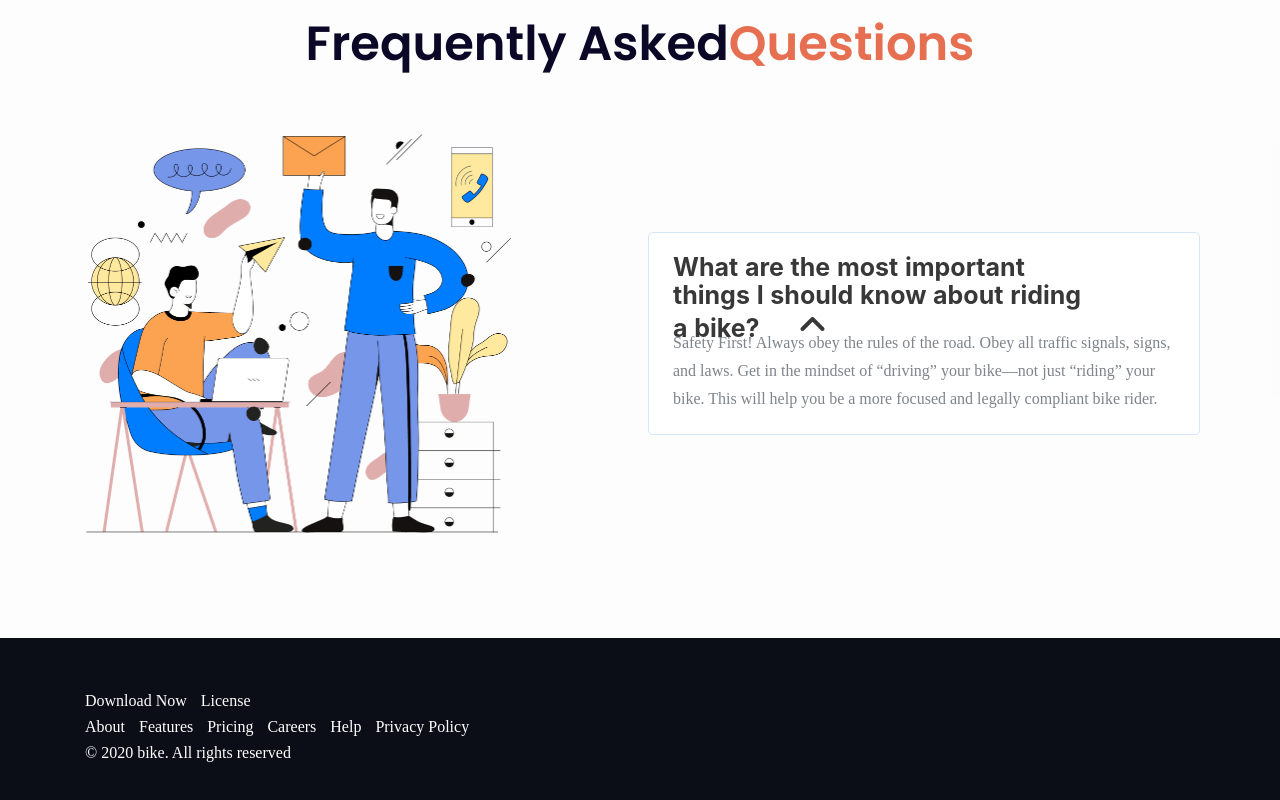
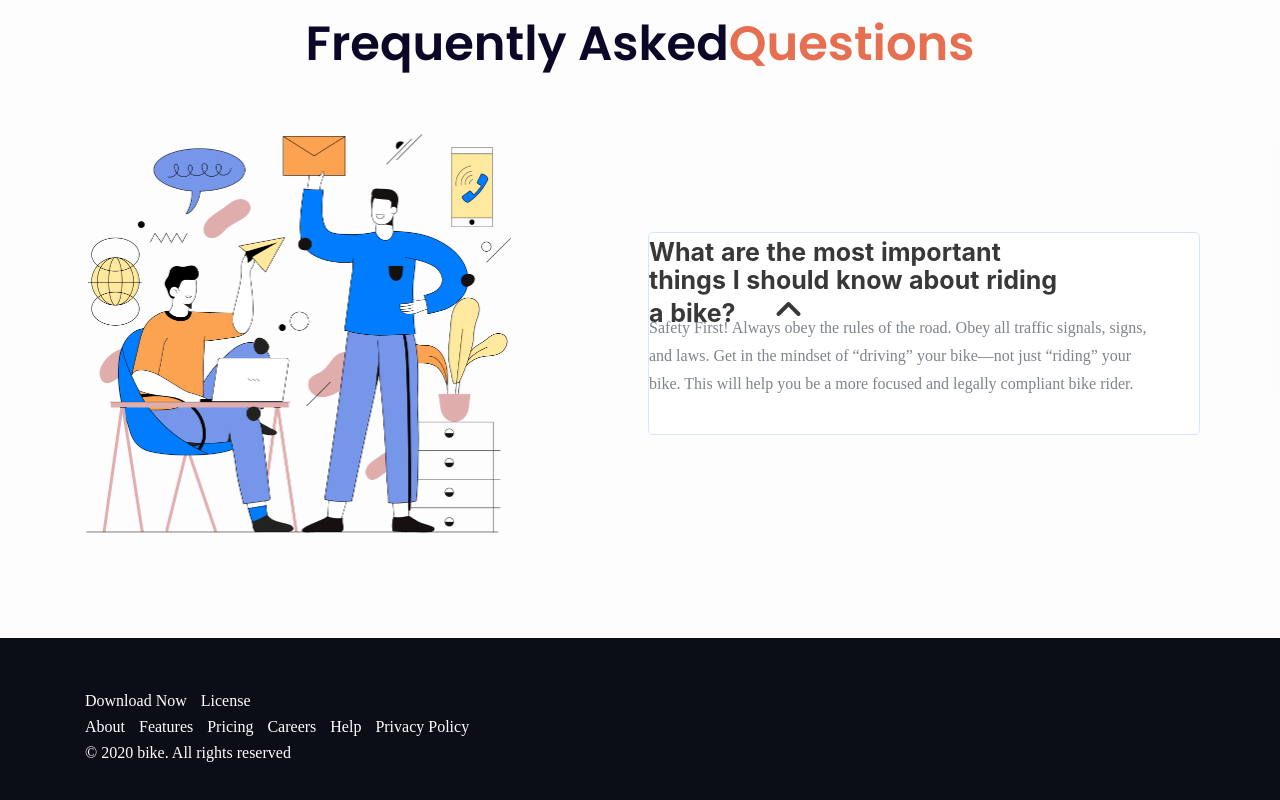
Before and after one commit to devakash22/Food-LandingPage, a plain HTML site: page index.html in a window 1280 px wide. Shown: the part 3160-3960 px from the top of the page. Drawn offline with Linux system fonts and the light colour scheme.

Commit message:
Update style.css

```diff
--- a/style.css
+++ b/style.css
@@ -333,6 +333,7 @@
     border: 1px solid #D5E5FB;
     box-sizing: border-box;
     border-radius: 5px;
+    padding: 5px 0 20px 0;
 }
 .first-p{
     width: 421px;
```
